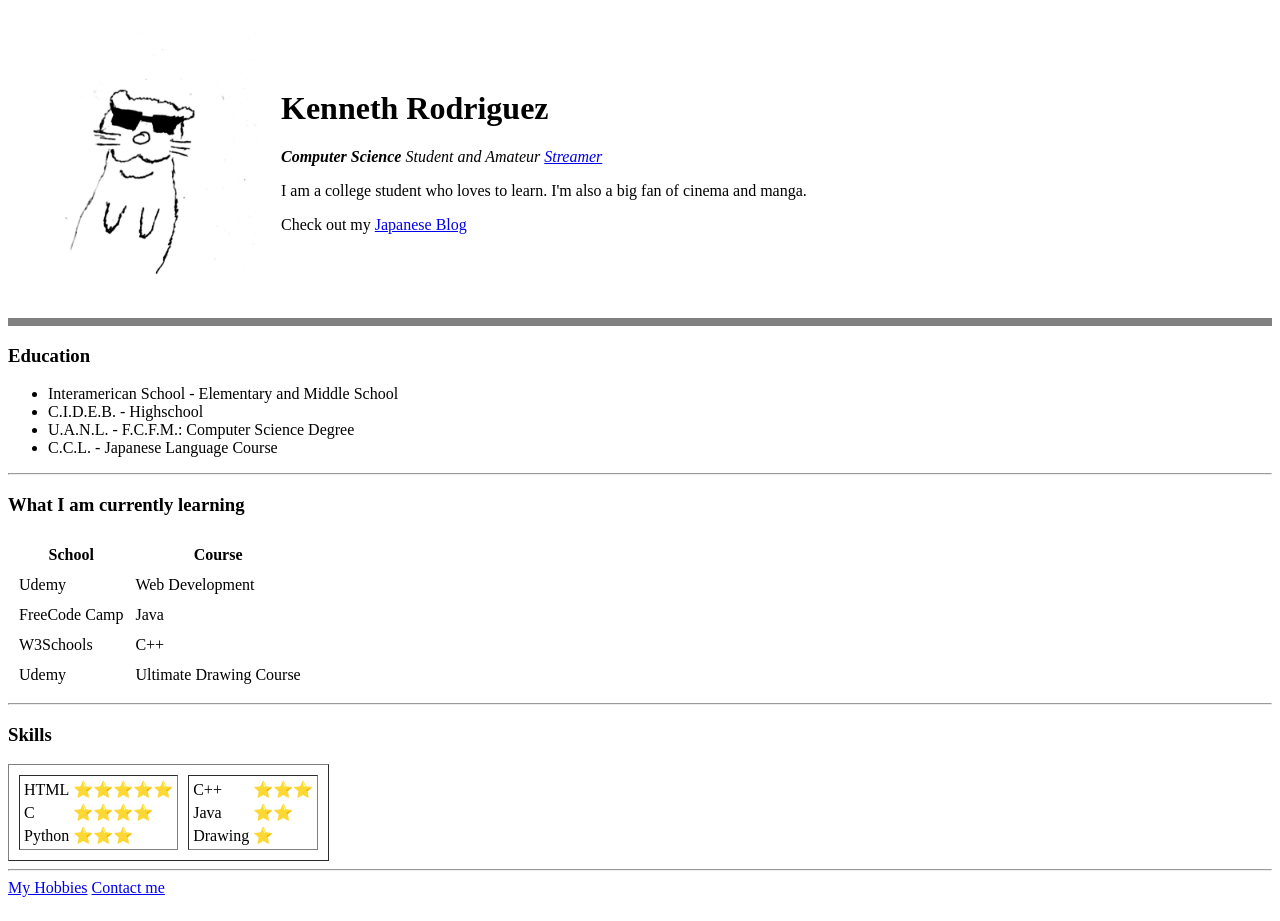
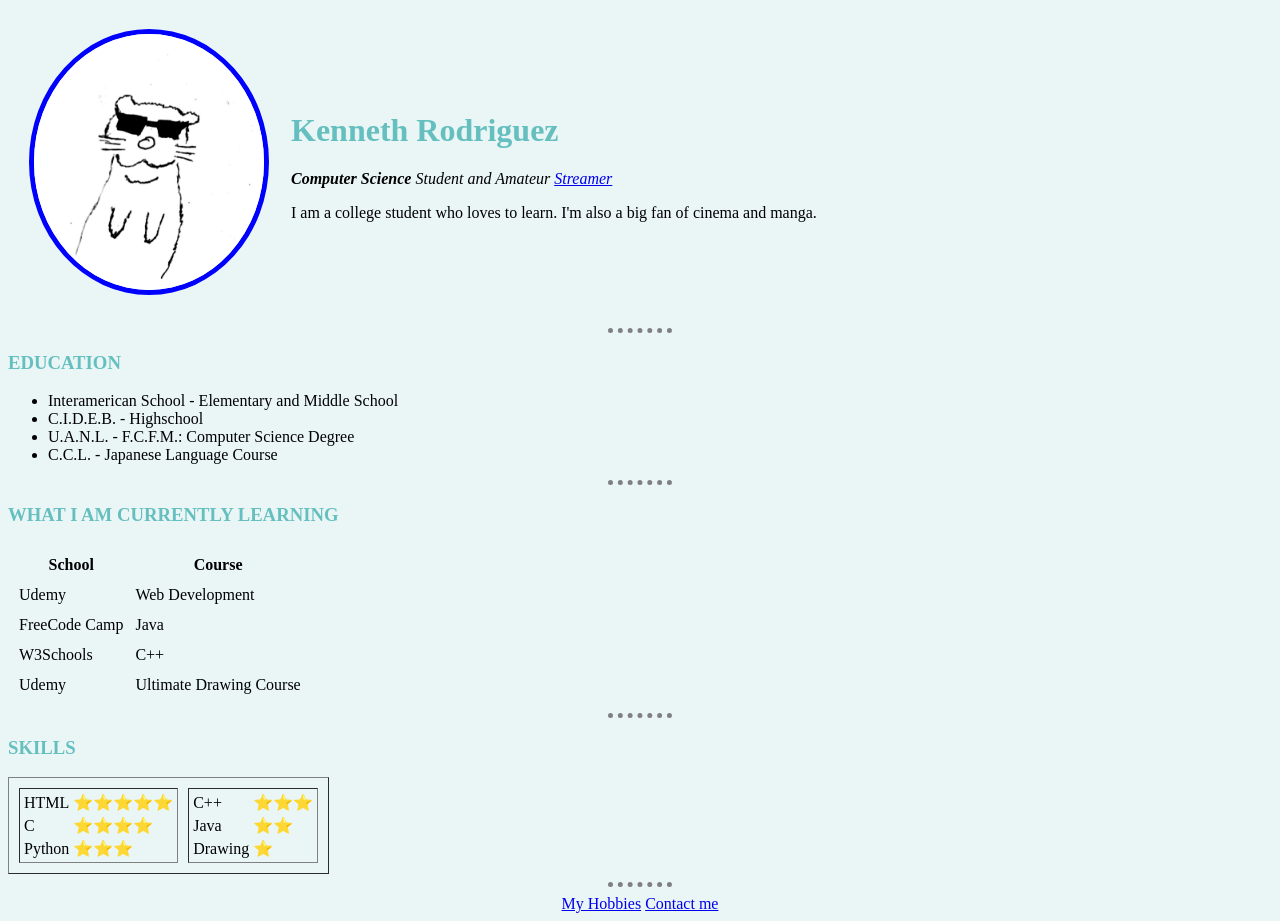
Before and after one commit to KBlacksmith/cv, a plain HTML site: page index.html in a window 1280 px wide. Drawn offline with Linux system fonts and the light colour scheme.

Commit message:
Add files via upload

```diff
--- /dev/null
+++ b/css/styles.css
@@ -0,0 +1,40 @@
+body{
+  background-color: #eaf6f6;
+}
+hr{
+  border-style: dotted none none;
+  border-color: grey;
+  border-width: 5px;
+  width: 5%;
+}
+h1{
+  color: #66bfbf;
+}
+h1:hover{
+  color: lime;
+}
+h3{
+  color: #66bfbf;
+  text-transform: uppercase;
+}
+h3:hover{
+  color: gold;
+  }
+li:hover{
+  color: red;
+}
+img{
+  width: 230px;
+}
+.circular{
+  border-radius: 100%;
+  border-style: solid;
+  border-width: 5px;
+  border-color: blue;
+}
+.internal_link{
+  text-align: center;
+}
+a:hover{
+  color: blue;
+}
--- a/index.html
+++ b/index.html
@@ -4,12 +4,13 @@
 <head>
   <meta charset="utf-8">
   <title>Kenneth's Site</title>
+  <link rel="stylesheet" href="css/styles.css">
 </head>
 
 <body>
   <table cellspacing="20">
     <tr>
-      <td><img src="images/Otter_Sunglasses.jpeg" alt ="An otter with sunglasses" width = "230" height = "256"/>
+      <td><img class = "circular" src="images/Otter_Sunglasses.jpeg" alt ="An otter with sunglasses"/>
       </td>
       <td>
         <h1>Kenneth Rodriguez</h1>
@@ -19,13 +20,13 @@
         <p>
           I am a college student who loves to learn. I'm also a big fan of cinema and manga.
         </p>
-        <p>
+        <!--<p>
           Check out my <a href = "https://kblacksmith.github.io/Japanese-Blog/">Japanese Blog</a>
-        </p>
+        </p>-->
       </td>
     </tr>
   </table>
-  <hr size="8" noshade />
+  <hr/>
   <h3>Education</h3>
   <ul>
     <li>Interamerican School - Elementary and Middle School</li>
@@ -122,8 +123,10 @@
     </tr>
   </table>
   <hr>
-  <a href="hobbies.html">My Hobbies</a>
-  <a href="contact_info.html">Contact me</a>
+  <div class = "internal_link">
+      <a href="hobbies.html">My Hobbies</a>
+      <a href="contact_info.html">Contact me</a>
+  </div>
 </body>
 
 </html>
```
Also changed, not shown: contact_info.html (+6 -2 lines), hobbies.html (+6 -3 lines).
